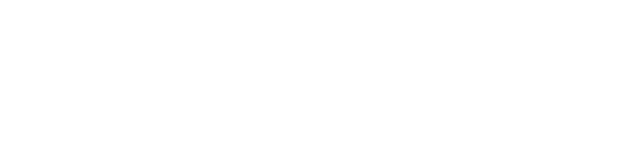
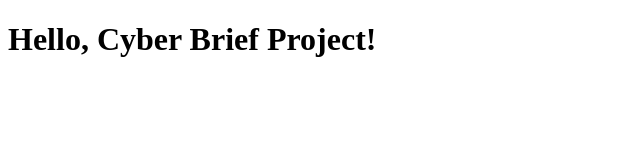
Before and after one commit to GwenCodes/cyber-brief-project-web, a plain HTML site: page index.html in a window 1280 px wide. Shown: the whole page, without its empty margins (0-640 px from the left). Drawn offline with Linux system fonts and the light colour scheme.

```diff
--- a/index.html
+++ b/index.html
@@ -6,6 +6,6 @@
     <title>Cyber Brief Project</title>
 </head>
 <body>
-
+    <h1>Hello, Cyber Brief Project!</h1>
 </body>
 </html>
```
